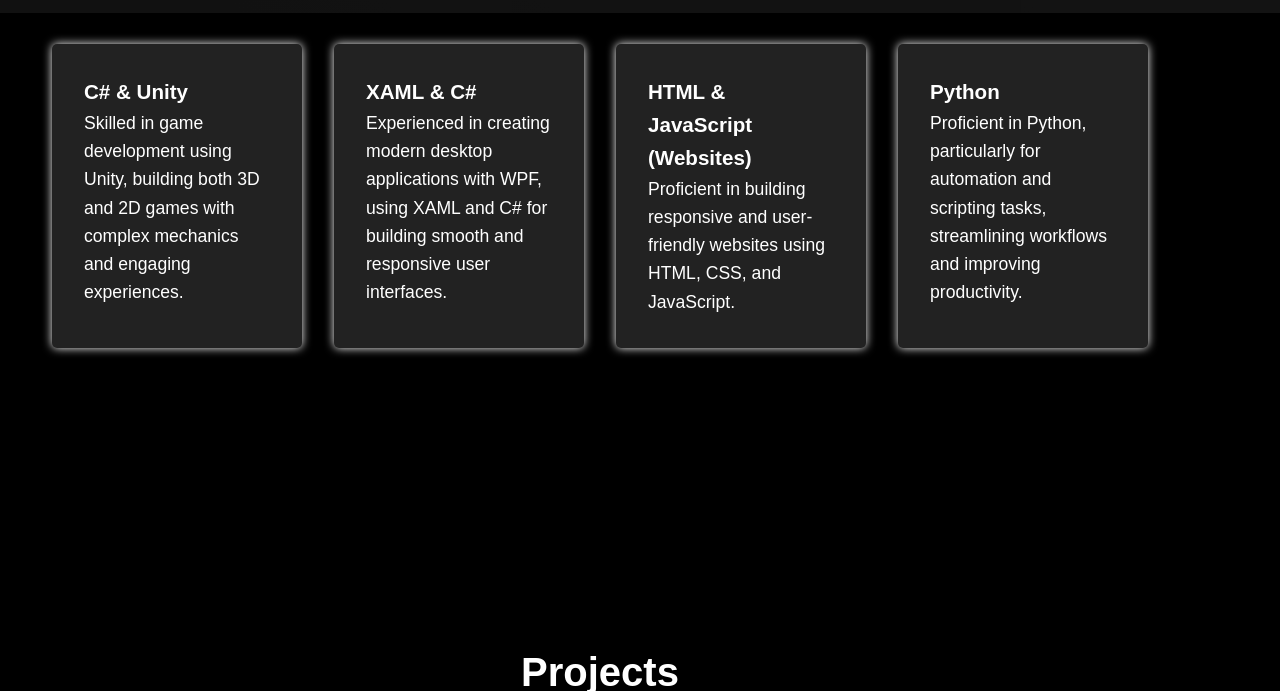
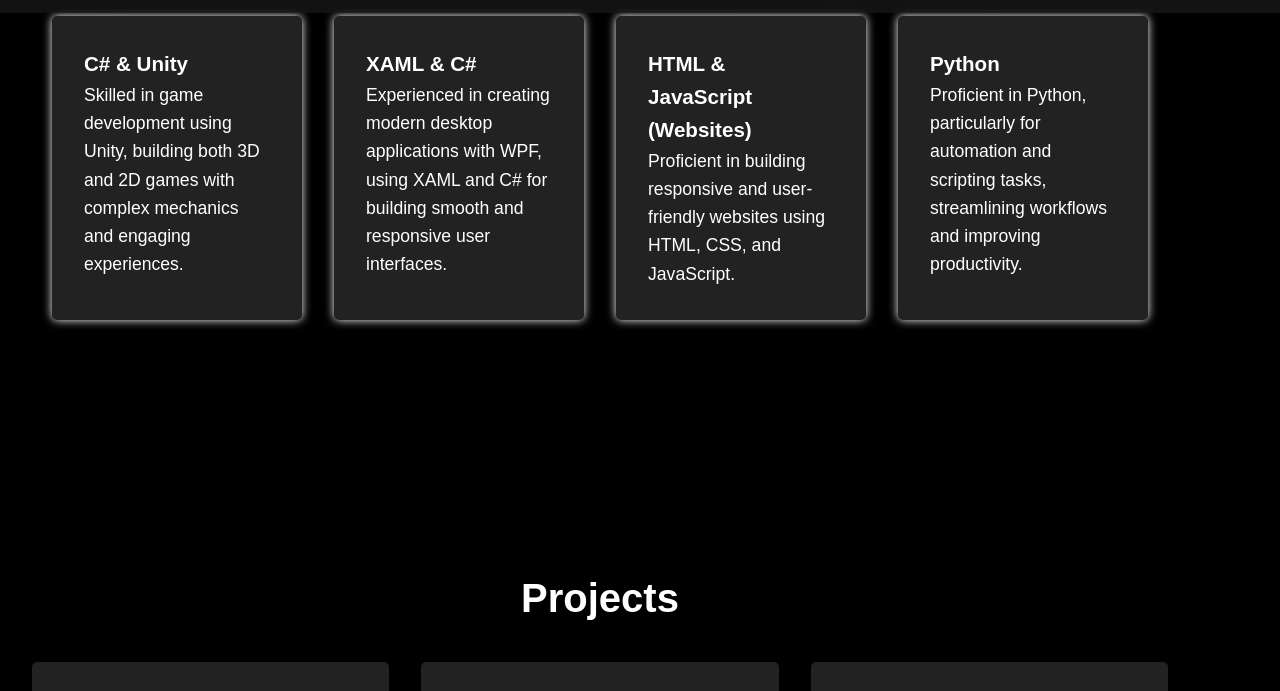
Before and after one commit to CueMo69/cuedev.de, a plain HTML site: page index.html in a window 1280 px wide. Shown: the part 787-1478 px from the top of the page. Drawn offline with Linux system fonts and the light colour scheme.

Commit message:
Update styles.css

```diff
--- a/styles.css
+++ b/styles.css
@@ -17,7 +17,7 @@
     flex-direction: column;
     overflow-x: hidden;
     position: relative;
-    padding-top: 100px;  /* Add space on top to ensure visibility */
+    padding-top: 100px;  /* Ensure some padding at the top of the page */
 }
 
 /* Background */
@@ -83,11 +83,11 @@
 
 /* Section */
 .section {
-    padding: 6rem 2rem;
+    padding: 3rem 2rem;
     text-align: center;
     max-width: 1200px;
     margin: 0 auto;
-    margin-top: 100px; /* Move all content down */
+    margin-top: 150px; /* Move sections lower */
 }
 
 h2 {
@@ -100,7 +100,7 @@
     flex-wrap: wrap;
     justify-content: center;
     gap: 2rem;
-    margin-top: 2rem; /* Added to bring skills lower */
+    margin-top: 3rem; /* Increased spacing between skills */
 }
 
 .skill {
```
